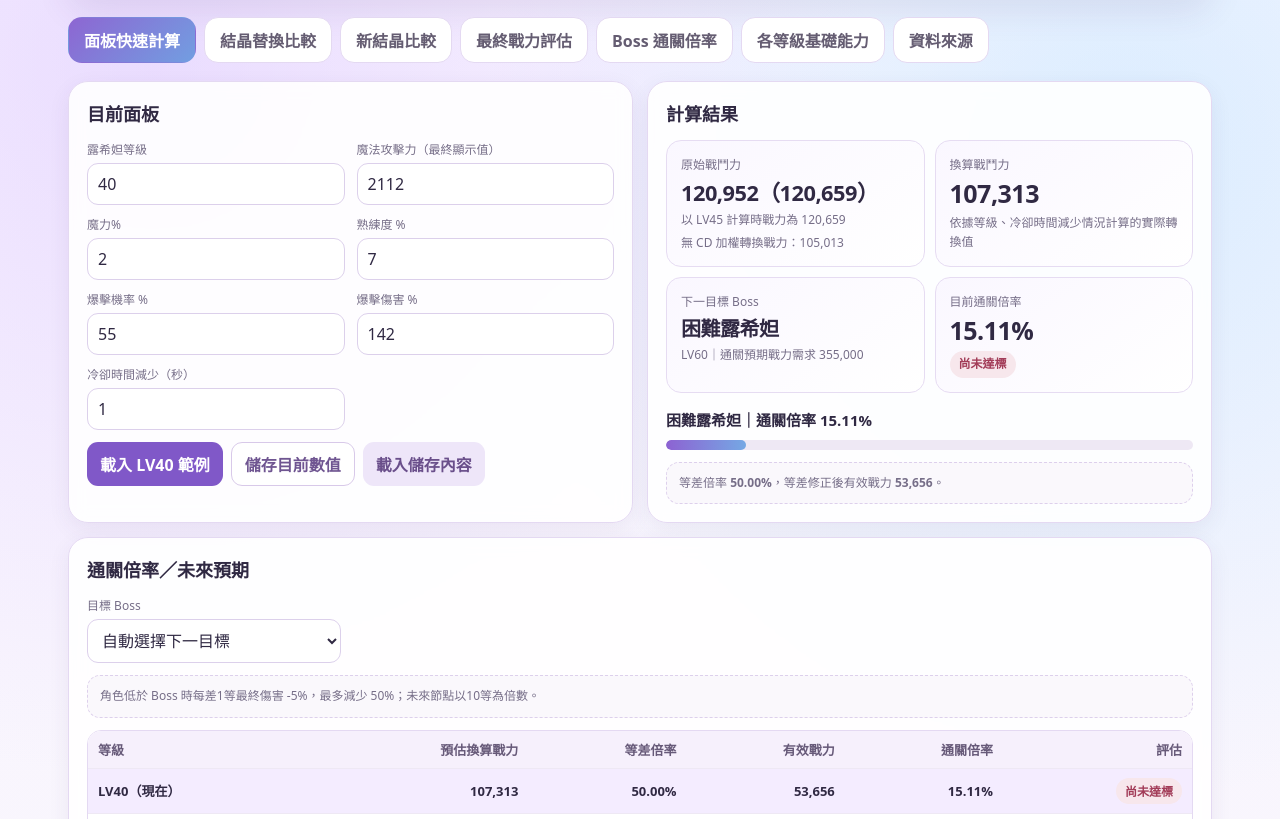
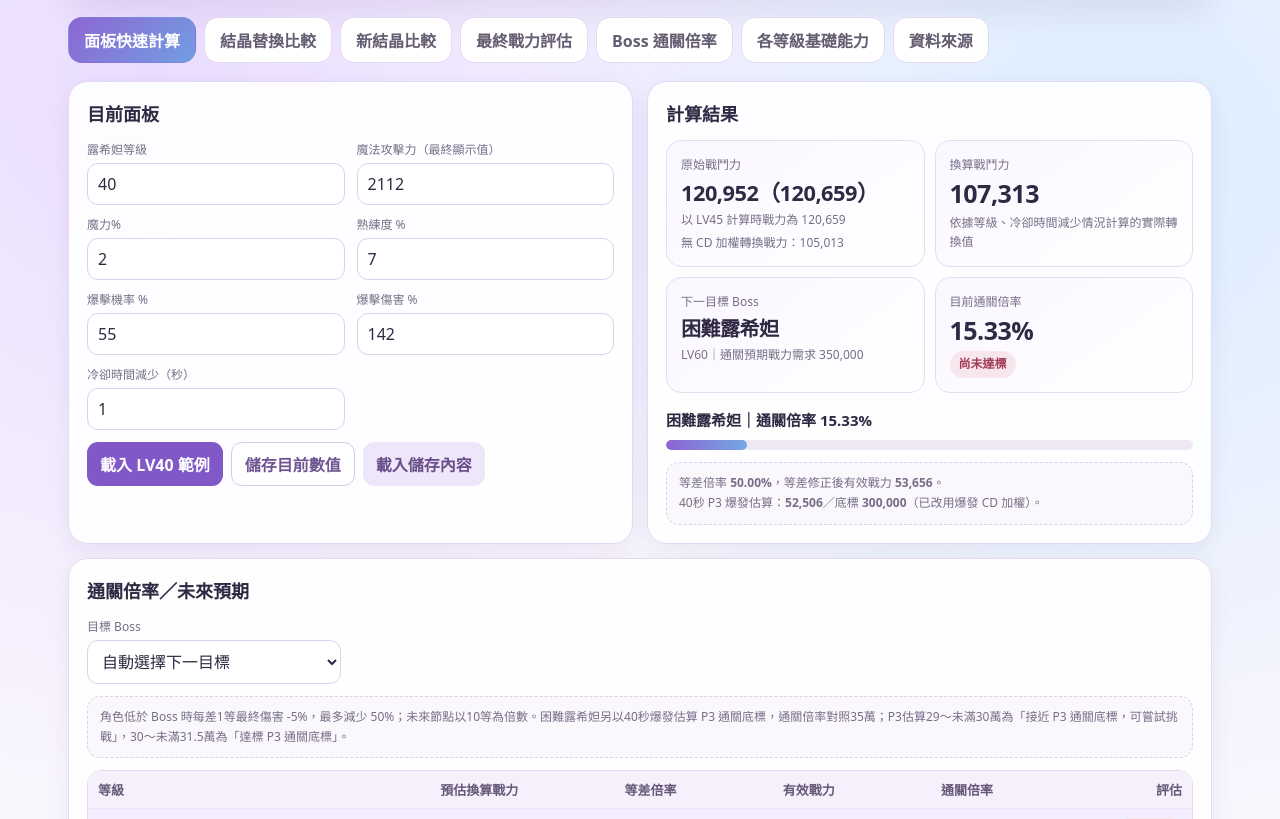
Before and after one commit to dimk50704-cloud/FORBURNNINGLCD, a plain HTML site: page index.html in a window 1280 px wide. Shown: the part 119-938 px from the top of the page. Drawn offline with Linux system fonts and the light colour scheme.

Commit message:
Add files via upload

```diff
--- a/index.html
+++ b/index.html
@@ -1,5 +1,5 @@
 <!doctype html>
-<!-- 變身燃燒戰鬥力計算機 V1.11｜GitHub Pages 可直接使用：整份 index.html 覆蓋即可更新 -->
+<!-- 變身燃燒戰鬥力計算機 V1.13｜GitHub Pages 可直接使用：整份 index.html 覆蓋即可更新 -->
 <html lang="zh-Hant">
 <head>
 <meta charset="utf-8">
@@ -58,7 +58,7 @@ h1{font-size:30px;margin:0}.sub{color:var(--muted);font-size:14px;line-height:1.
 </div><h3 id="qProgressTitle">通關倍率</h3><div class="progress"><i id="qProgress" style="width:0%"></i></div><div class="note" id="qBossNote">—</div></div>
 
 <div class="card full"><h2>通關倍率／未來預期</h2><div class="formgrid" style="max-width:520px"><div class="field"><label>目標 Boss</label><select id="qBossTarget"><option value="auto">自動選擇下一目標</option><option value="vellum">混沌貝倫</option><option value="lucid">困難露希妲</option><option value="helena">普通赫麗娜</option><option value="nightmare">赫麗娜（夢魘）</option></select></div></div>
-<div class="note">角色低於 Boss 時每差1等最終傷害 -5%，最多減少 50%；未來節點以10等為倍數。</div>
+<div class="note">角色低於 Boss 時每差1等最終傷害 -5%，最多減少 50%；未來節點以10等為倍數。困難露希妲另以40秒爆發估算 P3 通關底標，通關倍率對照35萬；P3估算29～未滿30萬為「接近 P3 通關底標，可嘗試挑戰」，30～未滿31.5萬為「達標 P3 通關底標」。</div>
 <div class="tablewrap" style="margin-top:12px"><table><thead><tr><th>等級</th><th>預估換算戰力</th><th>等差倍率</th><th>有效戰力</th><th>通關倍率</th><th>評估</th></tr></thead><tbody id="bossPreviewBody"></tbody></table></div></div>
 
 <div class="card full"><h2>目前面板：提升效益</h2><div class="note">提升量以罕見結晶的常用基準值計算；一次只增加一項，爆擊機率最高計算至100%。</div>
@@ -115,10 +115,10 @@ h1{font-size:30px;margin:0}.sub{color:var(--muted);font-size:14px;line-height:1.
 </div></section>
 
 <section id="boss" class="page"><div class="grid">
-<div class="card full"><h2>Boss 通關倍率總覽</h2><div class="note">90～99%為「可以嘗試挑戰」；120%以上為「相對穩定」。攻略參考用。</div><div class="tablewrap" style="margin-top:12px"><table><thead><tr><th>Boss</th><th>Boss LV</th><th>通關預期戰力需求</th><th>等差倍率</th><th>有效戰力</th><th>通關倍率</th><th>評估</th></tr></thead><tbody id="bossTableBody"></tbody></table></div></div>
+<div class="card full"><h2>Boss 通關倍率總覽</h2><div class="note">其他 Boss：90～99%為「可以嘗試挑戰」，120%以上為「相對穩定」。困難露希妲通關預期戰力需求為35萬（90%為31.5萬）；另以扣除等差後的無 CD 加權戰力計算40秒 P3 爆發：CD 0～−2秒 ×1、−3～−6秒 ×1.028、−7～−9秒 ×1.055。P3估算29～未滿30萬為「接近 P3 通關底標，可嘗試挑戰」，30～未滿31.5萬為「達標 P3 通關底標」；31.5萬以上依通關倍率評估。P3估算為實例校正的參考值，不保證通關。</div><div class="tablewrap" style="margin-top:12px"><table><thead><tr><th>Boss</th><th>Boss LV</th><th>通關預期戰力需求</th><th>等差倍率</th><th>有效戰力</th><th>通關倍率</th><th>評估</th></tr></thead><tbody id="bossTableBody"></tbody></table></div></div>
 <div class="card full"><h2>採計標準</h2><div class="tablewrap"><table><thead><tr><th>Boss</th><th>採計標準</th><th>備註</th></tr></thead><tbody>
 <tr><td>混沌貝倫</td><td><b>80,800</b></td><td>—</td></tr>
-<tr><td>困難露希妲</td><td><b>355,000</b></td><td>有 -2 秒 CD、轉換戰力 294,100 的通關實例</td></tr>
+<tr><td>困難露希妲</td><td><b>350,000</b></td><td>有 -2 秒 CD、不含CD提升轉換戰力 294,100 的通關實例</td></tr>
 <tr><td>普通赫麗娜</td><td><b>550,000</b></td><td>—</td></tr>
 <tr><td>赫麗娜（夢魘）</td><td><b>1,400,000</b></td><td>LV100實測依打法約106～162萬，採140萬作一般實戰參考</td></tr>
 </tbody></table></div></div>
@@ -137,7 +137,7 @@ h1{font-size:30px;margin:0}.sub{color:var(--muted);font-size:14px;line-height:1.
 <div class="source"><h3>韓國 Inven｜赫麗娜（夢魘） LV93 通關紀錄</h3><div class="plainurl">https://www.inven.co.kr/board/maple/5974/6573353</div></div>
 <div class="source"><h3>台版遊戲實測資料</h3><div class="sub" style="margin-top:7px">LV33 基礎魔力 1254、LV40 基礎魔力 1711／基礎爆擊傷害 135%、LV42 基礎魔力 1837／基礎爆擊傷害 139%。</div></div>
 </div></div></section>
-<div class="footer"><div>變身燃燒戰鬥力計算機</div><div class="footer-meta">版本 V1.11｜最後更新：2026-09-24</div></div>
+<div class="footer"><div>變身燃燒戰鬥力計算機</div><div class="footer-meta">版本 V1.13｜最後更新：2026-09-25</div></div>
 </div>
 
 <script>
@@ -145,7 +145,7 @@ const LEVELS={"1":{"magic":113,"critDmg":110},"2":{"magic":113,"critDmg":112},"3
 const CD_TIERS=[0, 1, 10, 20, 45];
 const CD_MATRIX={"0":[0.0,49397696.46773333,79807910.47733334,94230321.81653333,106206323.14986667],"1":[0.0,51494890.86622222,81884467.96222222,96294267.85422222,108270269.18755555],"2":[0.0,53922452.26618803,84288217.53880341,98683465.76095727,110659467.0942906],"3":[0.0,56762972.418,87100957.22999999,101479228.50400001,113455229.83733334],"4":[0.0,60129076.43579798,90434229.79434343,104792437.40234342,116768438.73567677],"5":[0.0,64178439.47937778,94444195.09377778,108778326.30257778,120754327.6359111],"6":[0.0,66431275.62975438,96674222.02385965,110994414.26470175,122970415.5980351],"7":[0.0,68940003.69807407,99157606.51407407,113462311.01274073,125438312.34607407],"8":[0.0,71749781.08162092,101939058.72209151,116226453.39126797,128202454.72460131],"9":[0.0,74917054.527,105074466.345,119342387.456,131318388.78933334]};
 const CD45_0=106206323.14986667;
-const BOSSES={vellum:{name:"混沌貝倫",level:30,ref:80800},lucid:{name:"困難露希妲",level:60,ref:355000},helena:{name:"普通赫麗娜",level:75,ref:550000},nightmare:{name:"赫麗娜（夢魘）",level:100,ref:1400000}};
+const BOSSES={vellum:{name:"混沌貝倫",level:30,ref:80800},lucid:{name:"困難露希妲",level:60,ref:350000},helena:{name:"普通赫麗娜",level:75,ref:550000},nightmare:{name:"赫麗娜（夢魘）",level:100,ref:1400000}};
 const RANKS={normal:{name:"普通",weapon:55,inc:0,slots:0},special:{name:"特殊",weapon:105,inc:25,slots:1},rare:{name:"稀有",weapon:280,inc:40,slots:2},unique:{name:"罕見",weapon:560,inc:55,slots:3},legendary:{name:"傳說",weapon:945,inc:75,slots:4}};
 const ENHANCE_RATE=[.95,.92,.88,.82,.75,.66,.56,.45,.35,.27,.20,.15];
 const ENHANCE_COST={special:[15,15,15,15,25,25,25,50,50,50,90,90],rare:[40,40,40,40,65,65,65,130,130,130,230,230],unique:[100,100,100,100,160,160,160,320,320,320,560,560],legendary:[250,250,250,250,400,400,400,800,800,800,1400,1400]};
@@ -192,11 +192,12 @@ function levelPenalty(player,boss){if(player>=boss)return 1;return Math.max(.5,1
 function autoBossKey(level){if(level<=30)return"vellum";if(level<=60)return"lucid";if(level<=75)return"helena";return"nightmare"}
 function previewBossKey(level){const v=$("#qBossTarget").value;return v==="auto"?autoBossKey(level):v}
 function genericStatus(r){if(r<90)return{text:"尚未達標",cls:"low"};if(r<100)return{text:"可以嘗試挑戰",cls:"try"};if(r<120)return{text:"達標",cls:"ok"};return{text:"相對穩定",cls:"stable"}}
-function passageFor(state,boss,key){const pen=levelPenalty(state.level,boss.level),effective=state.eq*pen,ratio=effective/boss.ref*100;const status=genericStatus(ratio);return{pen,effective,ratio,status}}
+function lucidBurstFactor(cd){return cd>=7?1.055:cd>=3?1.028:1}
+function passageFor(state,boss,key){const pen=levelPenalty(state.level,boss.level),effective=state.eq*pen,ratio=effective/boss.ref*100;const p3=key==="lucid"?state.raw*eqFactor(state.level,0)*pen*lucidBurstFactor(state.cd):null;let status=genericStatus(ratio);if(key==="lucid"&&p3<315000-1e-7){status=p3<290000-1e-7?{text:"尚未達標",cls:"low"}:p3<300000-1e-7?{text:"接近 P3 通關底標，可嘗試挑戰",cls:"try"}:{text:"達標 P3 通關底標",cls:"try"}}return{pen,effective,ratio,p3,status}}
 function projectStateAtLevel(base,targetLv){targetLv=clamp(Math.round(targetLv),1,100);const mp=Math.max(0,num("#qMagicPct"));const cur=levelData(base.level),tar=levelData(targetLv);const currentFlat=base.magic/(1+mp/100);const equipFlat=currentFlat-cur.magic;const magic=Math.floor((tar.magic+equipFlat)*(1+mp/100)+1e-9);const extraCritDmg=base.critDmg-cur.critDmg;return calcFromPanel({level:targetLv,magic,magicPct:mp,mastery:base.mastery,crit:base.crit,critDmg:tar.critDmg+extraCritDmg,cd:base.cd})}
 function nextTens(level){const n1=Math.min(100,Math.floor(level/10)*10+10),n2=Math.min(100,n1+10);const out=[level];if(n1!==level)out.push(n1);if(n2!==n1)out.push(n2);return out}
 function renderQuick(){const s=quickState();const lv45=calcFromPanel({...s,level:45});const noCdEq=s.raw*eqFactor(s.level,0);$("#qRaw").textContent=`${fmt(s.rawCd)}（${fmt(lv45.eq)}）`;$("#qLv45Note").textContent=`以 LV45 計算時戰力為 ${fmt(lv45.eq)}`;$("#qNoCdEq").textContent=`無 CD 加權轉換戰力：${fmt(noCdEq)}`;$("#qEq").textContent=fmt(s.eq);
-const autoKey=autoBossKey(s.level),boss=BOSSES[autoKey],p=passageFor(s,boss,autoKey);$("#qTargetName").textContent=boss.name;$("#qTargetReq").textContent=`LV${boss.level}｜通關預期戰力需求 ${fmt(boss.ref)}`;$("#qPassage").textContent=pct(p.ratio);$("#qPassageStatus").innerHTML=`<span class="status ${p.status.cls}">${p.status.text}</span>`;$("#qProgressTitle").textContent=`${boss.name}｜通關倍率 ${pct(p.ratio)}`;$("#qProgress").style.width=`${Math.min(100,p.ratio)}%`;$("#qBossNote").innerHTML=`等差倍率 <b>${pct(p.pen*100)}</b>，等差修正後有效戰力 <b>${fmt(p.effective)}</b>。`;
+const autoKey=autoBossKey(s.level),boss=BOSSES[autoKey],p=passageFor(s,boss,autoKey);$("#qTargetName").textContent=boss.name;$("#qTargetReq").textContent=`LV${boss.level}｜通關預期戰力需求 ${fmt(boss.ref)}`;$("#qPassage").textContent=pct(p.ratio);$("#qPassageStatus").innerHTML=`<span class="status ${p.status.cls}">${p.status.text}</span>`;$("#qProgressTitle").textContent=`${boss.name}｜通關倍率 ${pct(p.ratio)}`;$("#qProgress").style.width=`${Math.min(100,p.ratio)}%`;$("#qBossNote").innerHTML=`等差倍率 <b>${pct(p.pen*100)}</b>，等差修正後有效戰力 <b>${fmt(p.effective)}</b>。${autoKey==="lucid"&&p.p3<315000?`<br>40秒 P3 爆發估算：<b>${fmt(p.p3)}</b>／底標 <b>300,000</b>（已改用爆發 CD 加權）。`:""}`;
 renderBossPreview();renderBossTable();renderMarginals();renderCdTable();renderGrowth();renderPresetCompare();renderCompare();renderWeaponCompare()}
 function inferFlatMagic(finalMagic,mp){return finalMagic/(1+mp/100)}
 function boostedState(base,kind){const mp=Math.max(0,num("#qMagicPct")),flat=inferFlatMagic(base.magic,mp);let s={level:base.level,magic:base.magic,mastery:base.mastery,crit:base.crit,critDmg:base.critDmg,cd:base.cd};if(kind==="magic80")s.magic=Math.floor((flat+80)*(1+mp/100)+1e-9);if(kind==="magicPct1")s.magic=Math.floor(flat*(1+(mp+1)/100)+1e-9);if(kind==="mastery5")s.mastery=Math.min(100,s.mastery+5);if(kind==="crit11")s.crit=Math.min(100,s.crit+11);if(kind==="critDmg6")s.critDmg+=6;if(kind==="cd1")s.cd=Math.min(9,s.cd+1);return calcFromPanel(s)}
```
